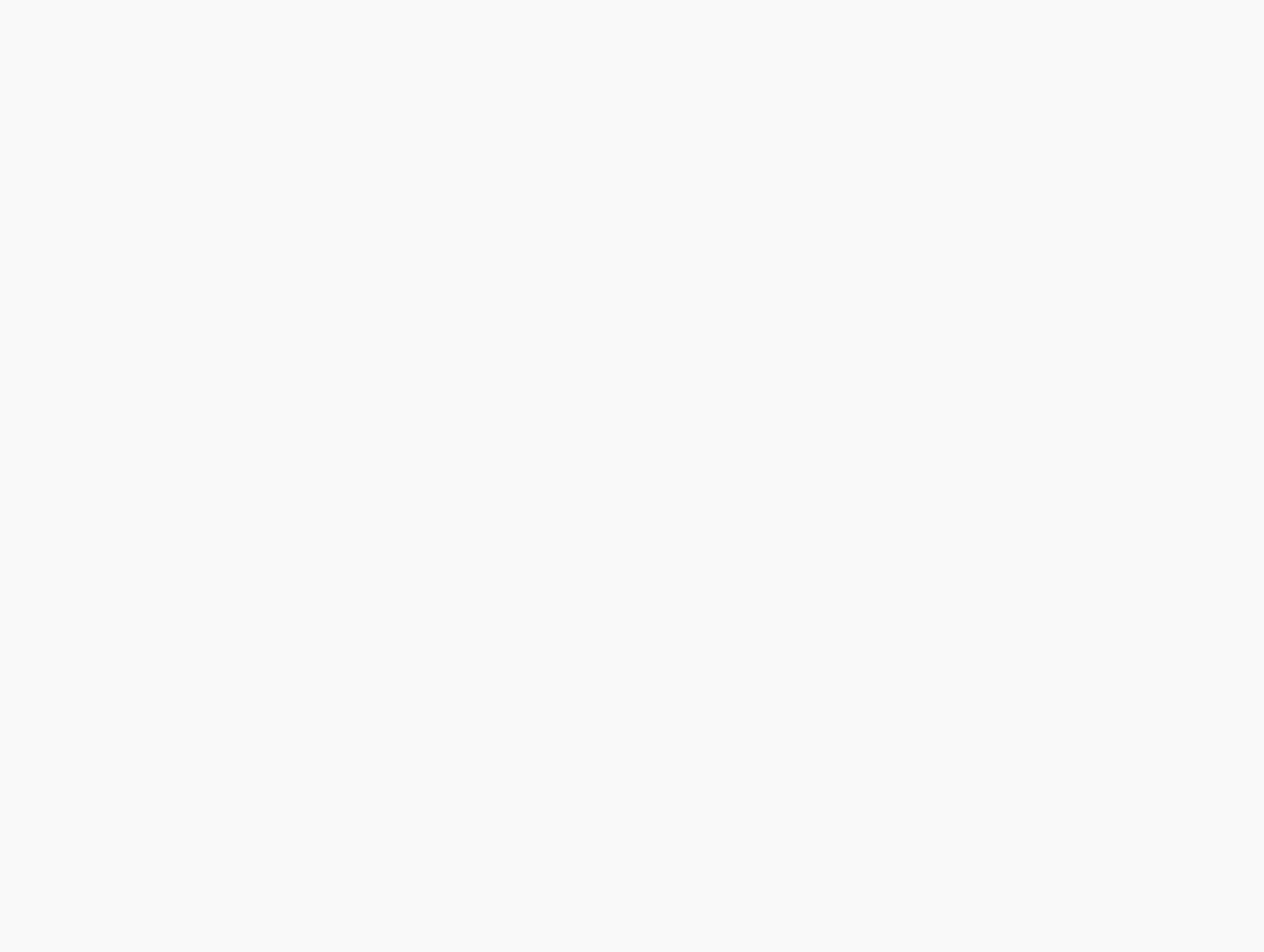
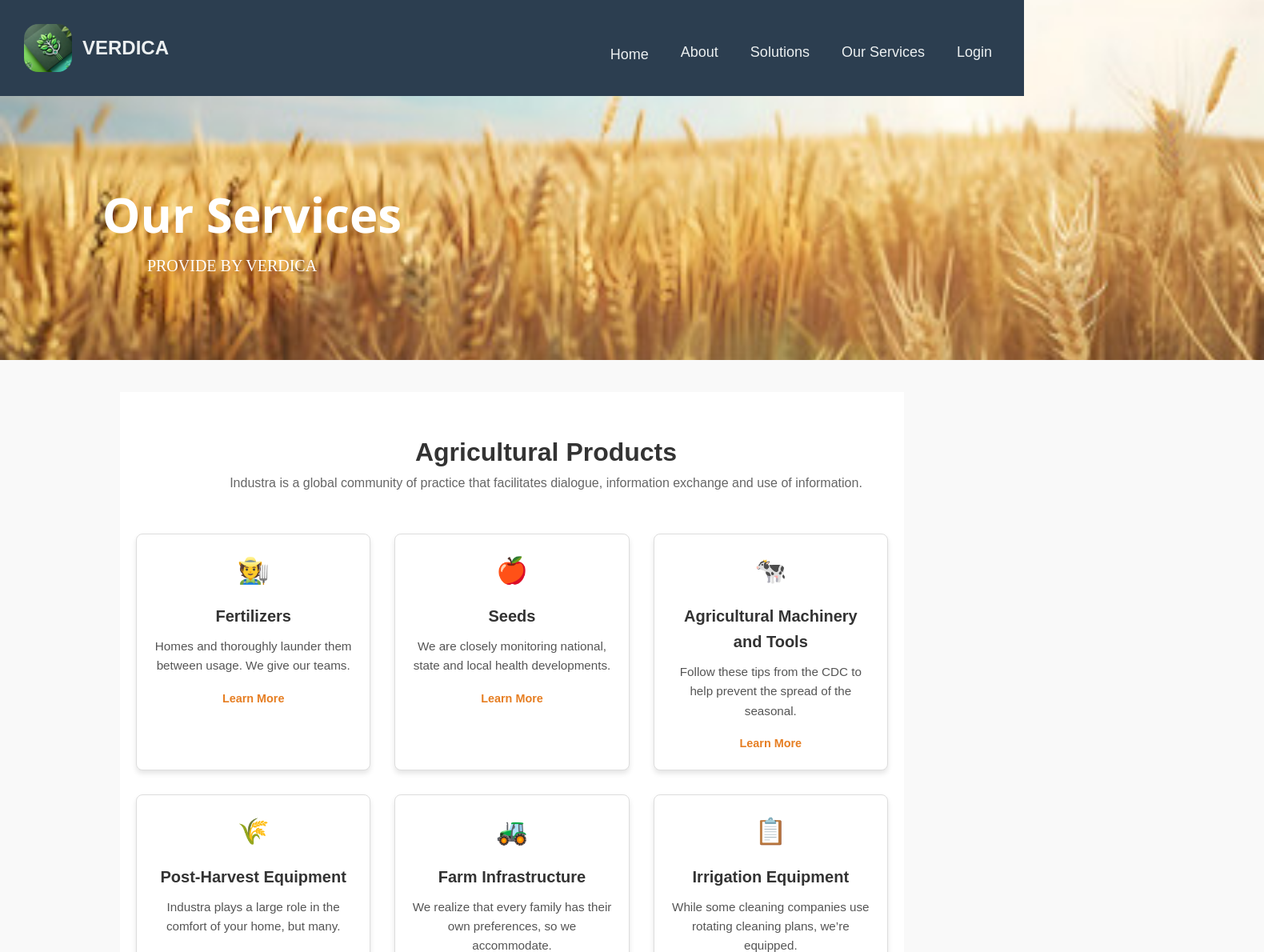
Before and after one commit to omkumavat/Farmer-s-Market, a React (Create React App) app in the folder Frontend/: page /dealer in a window 1280 px wide. Before the commit this address had no page. Shown: the top 1190 px of the page at 80% size, 1580 px wide, since content can reach past the window. Before the commit the page ends 800 px from the top, so only its background shows below. Built offline with nearby package versions, Linux system fonts and the light colour scheme.

Commit message:
dealer added half

```diff
--- a/Frontend/src/App.js
+++ b/Frontend/src/App.js
@@ -13,9 +13,8 @@ import Equipmentinstallation from "./Solutions/Equipmentinstallation"
 import Farminspection from "./Solutions/Farminspection"
 import Soilanalysis from "./Solutions/Soilanalysis"
 import Farmplans from "./Solutions/Farmplans"
-
-import Weather from "./Services/Weather";
-
+import WeatherUpdates from './Services/Weather'
+import Dealer from './Services/Dealer';
 
 function App() {
   return (
@@ -33,7 +32,8 @@ function App() {
         <Route path="/Farminspection" element={<Farminspection />} />
         <Route path="/Soilanalysis" element={<Soilanalysis />} />
         <Route path="/Farmplans" element={<Farmplans />} />
-        <Route path="/Weather" element={<Weather />} />
+        <Route path="/weather" element={<WeatherUpdates />} />
+        <Route path="/dealer" element={<Dealer/>} />
       </Routes>
     </div>
   );
--- a/Frontend/src/CSS/home.css
+++ b/Frontend/src/CSS/home.css
@@ -179,7 +179,7 @@
   background-color: #f9f9f9;
   border-radius: 10px;
   box-shadow: 0px 4px 10px rgba(0, 0, 0, 0.1);
-  width: 1200px;
+  width: 1300px;
   margin-left: 150px;
   margin-right: 100px;
   margin-top: 80px;
@@ -265,7 +265,7 @@
 
 .maincon {
   display: flex;
-  height: 1000px;
+  height: 900px;
   width: 1580px;
   margin-top: 100px;
   background-image: url('../Images/forlogin.jpg');
@@ -279,6 +279,7 @@
 .image-section, .content-section {
   flex: 1;
   padding: 20px;
+  height: 1000px;
 }
 
 .image-section img {
@@ -299,7 +300,7 @@
   margin-top: 115px;
   display: flex;
   flex-direction: column;
-  height: 650px;
+  height: 100vh;
 }
 
 .content-sec{
@@ -308,20 +309,20 @@
 }
 
 .header1{
-  margin-left: -50px;
+  margin-left: -400px;
 }
 .header2{
-  /* font-size: 30px; */
-  margin-left: 80px;
+  margin-left: -4px;
 }
 
 .header3{
-  margin-left: 78px;
+  margin-top: 5px;
+  margin-left: 63px;
 }
 
 .content-sec2{
   display: flex;
-  top: 250px;
+  top: 230px;
   position: absolute;
   left: 200px;
   margin-left: -120px;
@@ -335,8 +336,6 @@
  }
 
 .icon-container {
-  /* margin-left: -100px; */
-  /* margin: 20px 0; */
   display: flex;
   flex-direction: column;
   align-items: center;
@@ -551,7 +550,7 @@
   color: white;
   padding: 40px;
   text-align: center;
-  width: 1500px;
+  width: 1580px;
 }
 
 .get-quote-button {
@@ -600,7 +599,7 @@
 
 /* Individual testimonial card */
 .testimonialcard {
-  height: 250px;
+  height: 300px;
   width: 70px;
   flex: 1; /* Makes cards equally sized */
   padding: 20px;
@@ -660,14 +659,14 @@
   margin-top: -20px;
   color: rgb(255, 166, 0);
   font-size: 18px;
-  /* margin-bottom: 10px; */
+
 }
 
 .userinfo p {
   color:white;
   font-size: 18px;
   font-family: cursive;
-  margin-top: -20px;
+  margin-top: -10px;
   margin-bottom: -10px;
 }
 
--- a/Frontend/src/Components/NavBar.js
+++ b/Frontend/src/Components/NavBar.js
@@ -49,11 +49,11 @@ const NavBar = () => {
             <div className="dropdown-content">
               <a href="/about">Market Insights</a>
               <div className="style-line"></div>
-              <a href="/contact">Weather Analysis</a>
+              <a href="/weather">Weather Analysis</a>
               <div className="style-line"></div>
               <a href="/team">Farm Produce</a>
               <div className="style-line"></div>
-              <a href="/team">Agricultural Products</a>
+              <a href="/dealer">Agricultural Products</a>
               <div className="style-line"></div>
             </div>
           </div>
--- a/Frontend/src/Pages/Home.js
+++ b/Frontend/src/Pages/Home.js
@@ -253,8 +253,8 @@ const Home = ({ showNavs = true, autoSlide = true, slideInterval = 5000 }) => {
                     <div className="content-section">
                         <div className="content-sec">
                             <h1 className="header1">WHY CHOOSE US</h1>
-                            <h2 className="header2">We Providing More Fresh Products</h2>
-                            <p className="header3">Lorem ipsum dolor sit amet, consectetur adipiscing elit.</p>
+                            <h2 className="header2">We Empower Farmers, Dealers and Transform Agriculture.</h2>
+                            <p className="header3">Discover a platform that connects you to fresh products, innovative tools, and sustainable solutions, all designed to help you grow and thrive.</p>
                         </div>
                         <div className="content-sec2">
                             <div className="icon-container">
--- /dev/null
+++ b/Frontend/src/Services/Dealer.js
@@ -0,0 +1,76 @@
+import Footer from "../Components/Footer";
+import NavBar from "../Components/NavBar";
+import '../ServicesCSS/dealer.css'
+
+const Dealer = () => {
+
+    const services = [
+        {
+            icon: "🧑‍🌾", // Replace with your SVG or image
+            title: "Fertilizers",
+            description: "Homes and thoroughly launder them between usage. We give our teams.",
+        },
+        {
+            icon: "🍎", // Replace with your SVG or image
+            title: "Seeds",
+            description: "We are closely monitoring national, state and local health developments.",
+        },
+        {
+            icon: "🐄", // Replace with your SVG or image
+            title: "Agricultural Machinery and Tools",
+            description: "Follow these tips from the CDC to help prevent the spread of the seasonal.",
+        },
+        {
+            icon: "🌾", // Replace with your SVG or image
+            title: "Post-Harvest Equipment",
+            description: "Industra plays a large role in the comfort of your home, but many.",
+        },
+        {
+            icon: "🚜", // Replace with your SVG or image
+            title: "Farm Infrastructure",
+            description: "We realize that every family has their own preferences, so we accommodate.",
+        },
+        {
+            icon: "📋", // Replace with your SVG or image
+            title: "Irrigation Equipment",
+            description: "While some cleaning companies use rotating cleaning plans, we’re equipped.",
+        },
+    ];
+
+    return (
+        <><NavBar />
+            <div>
+                <div className="mc">
+                    <div className="cs">
+                        <h2 className="head1">Our Services</h2>
+                        <p className="head2">PROVIDE BY VERDICA</p>
+                    </div>
+                </div>
+                <div className="services-container">
+                   <div className="serv">
+                   <h2 className="services-title">Agricultural Products</h2>
+                    <p className="services-subtitle">
+                        Industra is a global community of practice that facilitates dialogue,
+                        information exchange and use of information.
+                    </p>
+                   </div>
+                    <div className="services-grid">
+                        {services.map((service, index) => (
+                            <div className="service-card" key={index}>
+                                <div className="service-icon">{service.icon}</div>
+                                <h3 className="service-title">{service.title}</h3>
+                                <p className="service-description">{service.description}</p>
+                                <a href="#" className="service-link">
+                                    Learn More
+                                </a>
+                            </div>
+                        ))}
+                    </div>
+                </div>
+            </div>
+            <Footer />
+        </>
+    );
+}
+
+export default Dealer;
--- /dev/null
+++ b/Frontend/src/ServicesCSS/dealer.css
@@ -0,0 +1,132 @@
+.mc {
+    display: flex;
+    height: 450px;
+    width: 1580px;
+    background-image: url('../Images/forlogin.jpg');
+    background-size: cover;
+    background-position: center;
+    background-repeat: no-repeat;
+    overflow: hidden;
+  }
+
+
+  .cs {
+    background-color:transparent;
+    color: white;
+    padding: 40px;
+    text-align: center;
+    width: 1580px;
+  }
+
+  .get-quote-button {
+    background-color: #ff6600; /* Orange color */
+    color: white;
+    border: none;
+    padding: 10px 20px;
+    border-radius: 5px;
+    cursor: pointer;
+  }
+  .get-quote-button:hover{
+    background-color: #febc36;
+    color: black;
+  }
+  .head1{
+      margin-left: -950px;
+      margin-top: 180px;
+      font-size: 60px;
+      font-family:'Segoe UI', Tahoma, Geneva, Verdana, sans-serif
+  }
+
+  .head2{
+    margin-left: -1000px;
+    font-size: 20px;
+    font-family: cursive;
+  }
+
+/* Container styling */
+.services-container {
+    text-align: center;
+    padding: 50px 20px;
+    background-color: #fff;
+    margin-left: 150px;
+    margin-right: 150px;
+    margin-top: 40px;
+  }
+
+  /* Title and subtitle */
+  .services-title {
+    font-size: 2rem;
+    font-weight: bold;
+    /* margin-bottom: 10px; */
+    /* margin-right: -850px;
+    margin-left: 200px; */
+  }
+
+  .serv{
+    margin-left: 85px;
+  }
+
+  .services-subtitle {
+    font-size: 1rem;
+    color: #666;
+    margin-top: 0px;
+    /* margin-left: 700px; */
+  }
+
+  /* Grid container */
+  .services-grid {
+    display: grid;
+    grid-template-columns: repeat(3,1fr);
+    gap: 30px;
+    margin-top: 20px;
+  }
+
+  /* Individual cards */
+  .service-card {
+    background-color: #fff;
+    border: 1px solid #ddd;
+    border-radius: 8px;
+    padding: 20px;
+    box-shadow: 0px 4px 6px rgba(0, 0, 0, 0.1);
+    transition: transform 0.3s ease, box-shadow 0.3s ease;
+  }
+
+  .service-card:hover {
+    transform: translateY(-5px);
+    box-shadow: 0px 6px 12px rgba(0, 0, 0, 0.15);
+  }
+
+  /* Icon styling */
+  .service-icon {
+    font-size: 2rem;
+    color: #e67e22; /* Orange color */
+    margin-bottom: 15px;
+  }
+
+  /* Card title */
+  .service-title {
+    font-size: 1.25rem;
+    font-weight: bold;
+    margin-bottom: 10px;
+    color: #333;
+
+  }
+
+  /* Description */
+  .service-description {
+    font-size: 0.95rem;
+    color: #555;
+    margin-bottom: 15px;
+  }
+
+  /* Link button */
+  .service-link {
+    color: #e67e22;
+    text-decoration: none;
+    font-weight: bold;
+    font-size: 0.9rem;
+  }
+
+  .service-link:hover {
+    text-decoration: underline;
+  }
```
Also changed, not shown: 1 other file (tests, documents, lock files or other folders).
